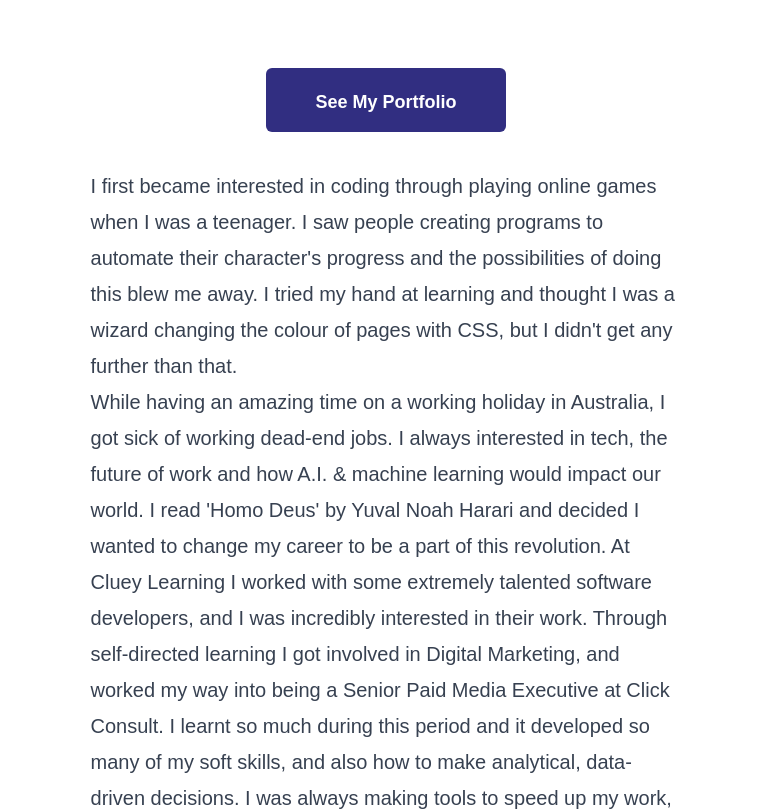
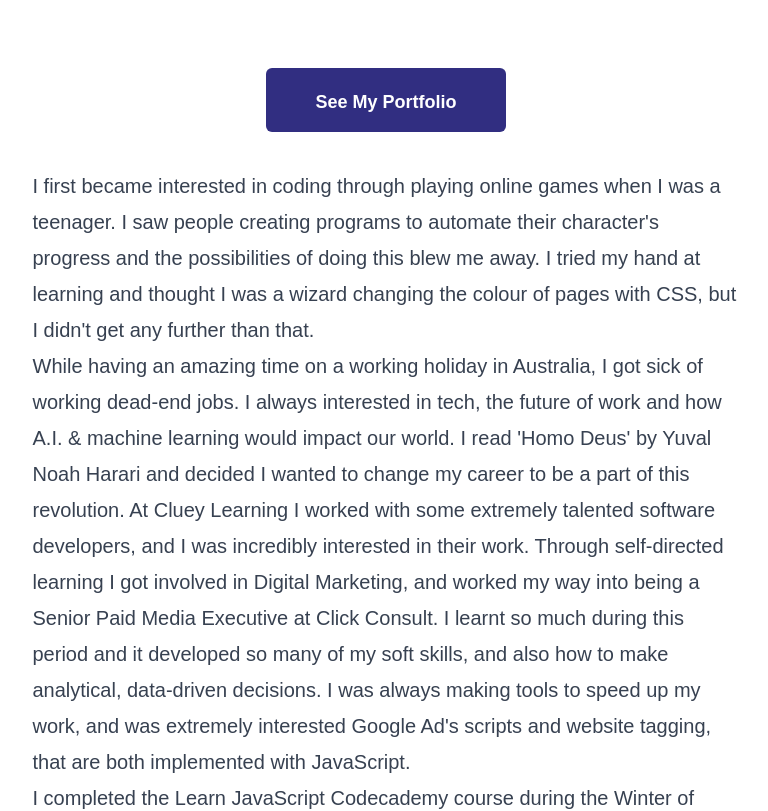
Before and after one commit to benwestondigital/next-portfolio, a Next.js app: page / in a window 1280 px wide. Shown: the part 560-1371 px from the top of the page, without its empty margins (254-1022 px from the left). Built offline with nearby package versions, Linux system fonts and the light colour scheme.

Commit message:
remove med width limit and add x padding

```diff
--- a/components/About.jsx
+++ b/components/About.jsx
@@ -20,7 +20,7 @@ const About = () => {
         >
           See My Portfolio
         </Link>
-        <p className='prose lg:prose-xl flex-wrap mb-5 md:w-2/3 font-normal text-left'>
+        <p className='prose lg:prose-xl flex-wrap mb-5 font-normal text-left px-2'>
           <br />
           I first became interested in coding through playing online games when
           I was a teenager. I saw people creating programs to automate their
```
